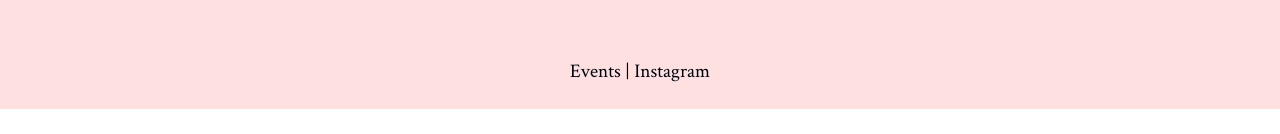
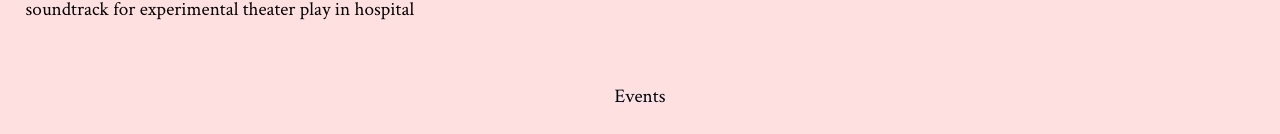
Before and after one commit to Olbos/riccardoancona.github.io, a plain HTML site: page index.html in a window 1280 px wide. Shown: the part 1757-1891 px from the top of the page. Before the commit the page ends 1866 px from the top, so only its background shows below. Drawn offline with Linux system fonts and the light colour scheme.

Commit message:
Added Substack link, removed Instagram link.

```diff
--- a/index.html
+++ b/index.html
@@ -35,6 +35,7 @@
        He also curates <a href="https://miniaturerecs.bandcamp.com/" target="_blank">Miniature Recs</a>.
      </p>
      riccardo.ancona@unibo.it
+     <br> <a href="https://riccardoancona.substack.com/" target="_blank">Substack</a>
    </div>
    <div class="writings">
      <p class="section-title"><b>Writings</b></p>
@@ -140,7 +141,7 @@
      </div>
        <!-- -->
        <br> <br>
-     <div class="end-links"> <a href="/events" target="_blank">Events</a> | <a href="https://www.instagram.com/olbos_/" target="_blank">Instagram</a></div>
+     <div class="end-links"> <a href="/events" target="_blank">Events</a></div>
    </div>
    </div>
  </div>
```
